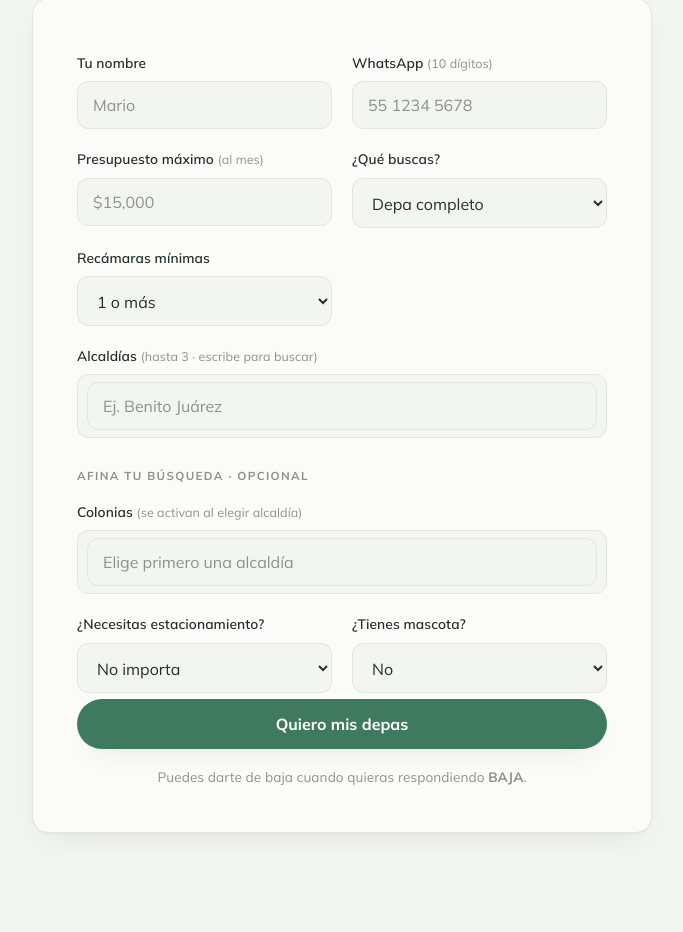
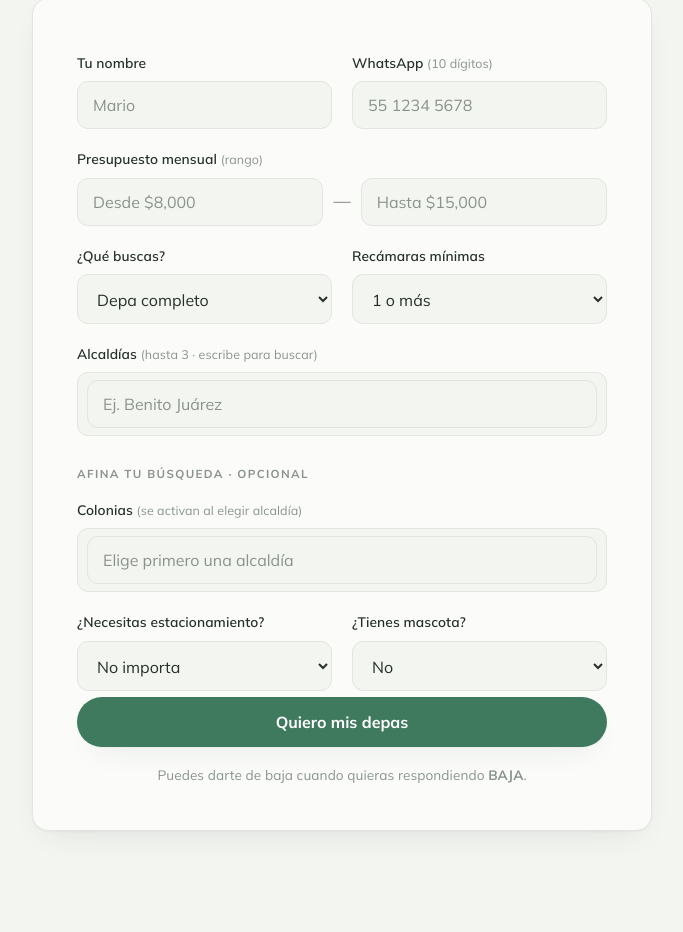
Before and after one commit to mario140495ags-png/deparadar, a plain HTML site: page index.html in a window 1280 px wide. Shown: the part 1717-2649 px from the top of the page, without its empty margins (112-795 px from the left). Drawn offline with Linux system fonts and the light colour scheme.

Commit message:
Presupuesto como rango (desde–hasta) para más precisión
El mínimo también refuerza el anti-fraude (filtra baratísimos sospechosos).
Viaja combinado en la columna presupuesto (E) — sin cambios en Apps Script.

Co-Authored-By: Claude Opus 4.8 <noreply@anthropic.com>

```diff
--- a/index.html
+++ b/index.html
@@ -153,6 +153,13 @@
   .field input:focus, .field select:focus { outline:none;
     border-color:var(--accent); box-shadow:0 0 0 3px var(--accent-soft); }
   .field input::placeholder { color:var(--ink-3); }
+  .range-row { display:flex; align-items:center; gap:10px; }
+  .range-row input { flex:1; min-width:0; font-family:var(--sans); font-size:1rem;
+    color:var(--ink); background:var(--paper); border:1px solid var(--line);
+    border-radius:var(--r-sm); padding:13px 15px; transition:.15s; }
+  .range-row input:focus { outline:none; border-color:var(--accent);
+    box-shadow:0 0 0 3px var(--accent-soft); }
+  .range-sep { color:var(--ink-3); font-weight:600; flex:none; }
   .form-card .btn-primary { width:100%; justify-content:center; margin-top:6px; }
   .form-note { font-size:.85rem; color:var(--ink-3); text-align:center; margin-top:16px; }
   .form-success { display:none; text-align:center; padding:24px 8px; }
@@ -339,9 +346,14 @@
             <input id="whatsapp" name="whatsapp" type="tel" inputmode="numeric" placeholder="55 1234 5678" required>
             <span class="form-err" data-for="whatsapp">Escribe un número de 10 dígitos.</span>
           </div>
-          <div class="field">
-            <label for="presupuesto">Presupuesto máximo <span class="hint">(al mes)</span></label>
-            <input id="presupuesto" name="presupuesto" type="text" inputmode="numeric" placeholder="$15,000" required>
+          <div class="field full">
+            <label>Presupuesto mensual <span class="hint">(rango)</span></label>
+            <div class="range-row">
+              <input id="presupuesto_min" name="presupuesto_min" type="text" inputmode="numeric" placeholder="Desde $8,000" required>
+              <span class="range-sep">—</span>
+              <input id="presupuesto_max" name="presupuesto_max" type="text" inputmode="numeric" placeholder="Hasta $15,000" required>
+            </div>
+            <span class="form-err" data-for="presupuesto">Pon un rango válido (mínimo menor que máximo).</span>
           </div>
           <div class="field">
             <label for="busca">¿Qué buscas?</label>
@@ -551,7 +563,15 @@
     const alcs = alcaldiaCombo.values(), cols = coloniaCombo.values();
     if (!alcs.length) { showErr('alcaldia', true); return; }
     showErr('alcaldia', false);
-    if (!data.nombre.trim() || !data.presupuesto.trim()) return;
+    if (!data.nombre.trim()) return;
+
+    // Presupuesto como RANGO → viaja combinado en "presupuesto" (col E): "8000-15000"
+    const bmin = parseInt((data.presupuesto_min || '').replace(/\D/g, ''), 10) || 0;
+    const bmax = parseInt((data.presupuesto_max || '').replace(/\D/g, ''), 10) || 0;
+    if (!bmax || bmin > bmax) { showErr('presupuesto', true); return; }
+    showErr('presupuesto', false);
+    data.presupuesto = bmin + '-' + bmax;
+    delete data.presupuesto_min; delete data.presupuesto_max;
 
     // Alcaldías + colonias viajan combinadas en "zonas" (columna D del Sheet):
     // el intake ya las parsea, sin tocar el Apps Script.
```
